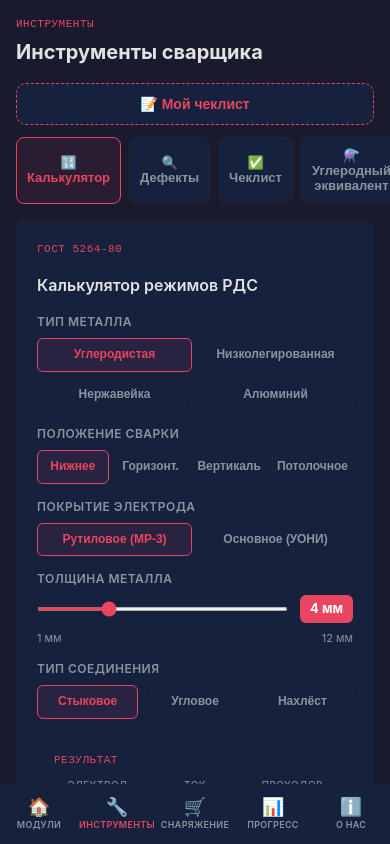
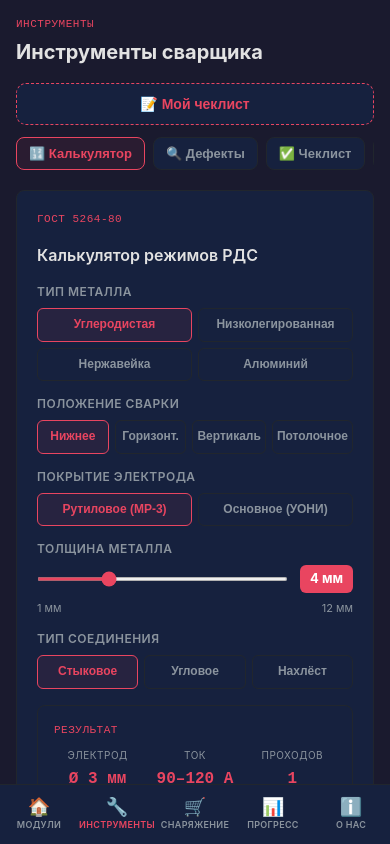
Before and after one commit to rmrrt/test-proj, a Vue app: page /tools in a window 390 px wide. Built offline with nearby package versions, Linux system fonts and the light colour scheme.

Commit message:
fix: make tools tab bar horizontally scrollable on mobile

```diff
--- a/src/views/ToolsView.vue
+++ b/src/views/ToolsView.vue
@@ -98,11 +98,24 @@ function nextDefect() {
   display: flex;
   gap: 8px;
   margin-bottom: 16px;
+  overflow-x: auto;
+  white-space: nowrap;
+  -webkit-overflow-scrolling: touch;
+  padding-bottom: 4px;
+  scrollbar-width: none;
+}
+
+.tabs::-webkit-scrollbar {
+  display: none;
 }
 
 .tab-btn {
-  flex: 1;
-  padding: 10px;
+  flex-shrink: 0;
+  display: inline-flex;
+  flex-direction: column;
+  align-items: center;
+  min-width: 72px;
+  padding: 8px 12px;
   border: 1px solid var(--border);
   border-radius: 8px;
   background: var(--bg-secondary);
```
